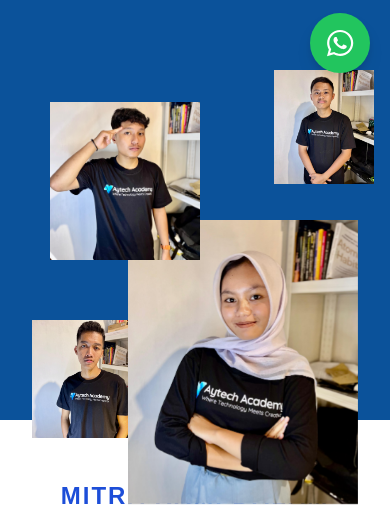
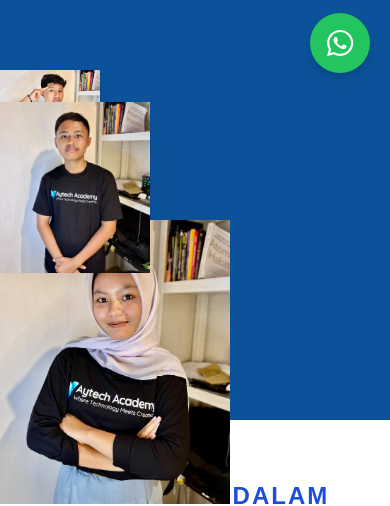
Before and after one commit to Soedjamal/aytech-id-client, a React (Vite) app: page / in a window 390 px wide. Shown: the part 691-1197 px from the top of the page. Built offline with nearby package versions, Linux system fonts and the light colour scheme.

Commit message:
fix: desktop ui

```diff
--- a/src/components/home/Hero.jsx
+++ b/src/components/home/Hero.jsx
@@ -47,27 +47,35 @@ const Hero = () => {
 
         <div className="hero-image-container relative w-full mt-[100px]  h-[350px]">
           <div
-            className={`first-picture absolute bottom-0 transition-all duration-[1s] ease-out ${isVisible ? "left-8 opacity-100" : "left-32 opacity-0"} w-[100px] h-[100px] bg-blue-300`}
+            className={`first-picture absolute bottom-0 transition-all duration-[1s] ease-out ${
+              isVisible ? "" : "n-visible left-32 opacity-0"
+            } w-[100px] h-[100px] bg-blue-300`}
           >
-            <img src="/IMG-20250111-WA0004.jpg" alt="" />
+            <img src="/azam.jpg" alt="" />
           </div>
 
           <div
-            className={`second-picture absolute top-8 transition-all duration-[0.6s] ease-out ${isVisible ? "left-[50px] opacity-100" : "left-[150px] opacity-0"} w-[150px] h-[150px] bg-blue-300 z-10`}
+            className={`second-picture absolute top-8 transition-all duration-[0.6s] ease-out shadow-xl ${
+              isVisible ? "" : "n-visible left-[150px] opacity-0"
+            } w-[150px] h-[150px] bg-blue-300 z-10`}
           >
-            <img src="/IMG-20250111-WA0006.jpg" alt="" />
+            <img src="/akmal.jpg" alt="" />
           </div>
 
           <div
-            className={`third-picture absolute bottom-0 transition-all duration-[1.2s] ease-out ${isVisible ? "right-8 opacity-100" : "right-[-128px] opacity-0"} w-[230px] h-[200px] bg-blue-400 z-0`}
+            className={`third-picture absolute bottom-0 transition-all duration-[1.2s] ease-out ${
+              isVisible ? "" : "n-visible right-[-128px] opacity-0"
+            } w-[230px] h-[200px] bg-blue-400 z-0`}
           >
             <img src="/windy.jpg" alt="" />
           </div>
 
           <div
-            className={`fourth-picture absolute top-0 transition-all duration-[0.9s] ease-out ${isVisible ? "right-4 opacity-100" : "right-[-100px] opacity-0"}  w-[100px] h-[100px] bg-blue-300`}
+            className={`fourth-picture absolute top-0 transition-all duration-[0.9s] ease-out shadow-lg ${
+              isVisible ? "" : "n-visible right-[-100px] opacity-0"
+            }  w-[100px] h-[100px] bg-blue-300`}
           >
-            <img src="/akmal.jpg" alt="" />
+            <img src="/naja.jpg" alt="" />
           </div>
         </div>
       </div>
--- a/src/components/home/home.css
+++ b/src/components/home/home.css
@@ -226,6 +226,8 @@
     grid-template-columns: repeat(auto-fit, minmax(200px, 1fr));
     gap: 12px;
   }
+  .hero-container {
+  }
 }
 
 @media (max-width: 480px) {
```
Also changed, not shown: public/azam.jpg (renamed from public/IMG-20250111-WA0004.jpg), public/naja.jpg (renamed from public/IMG-20250111-WA0006.jpg).
